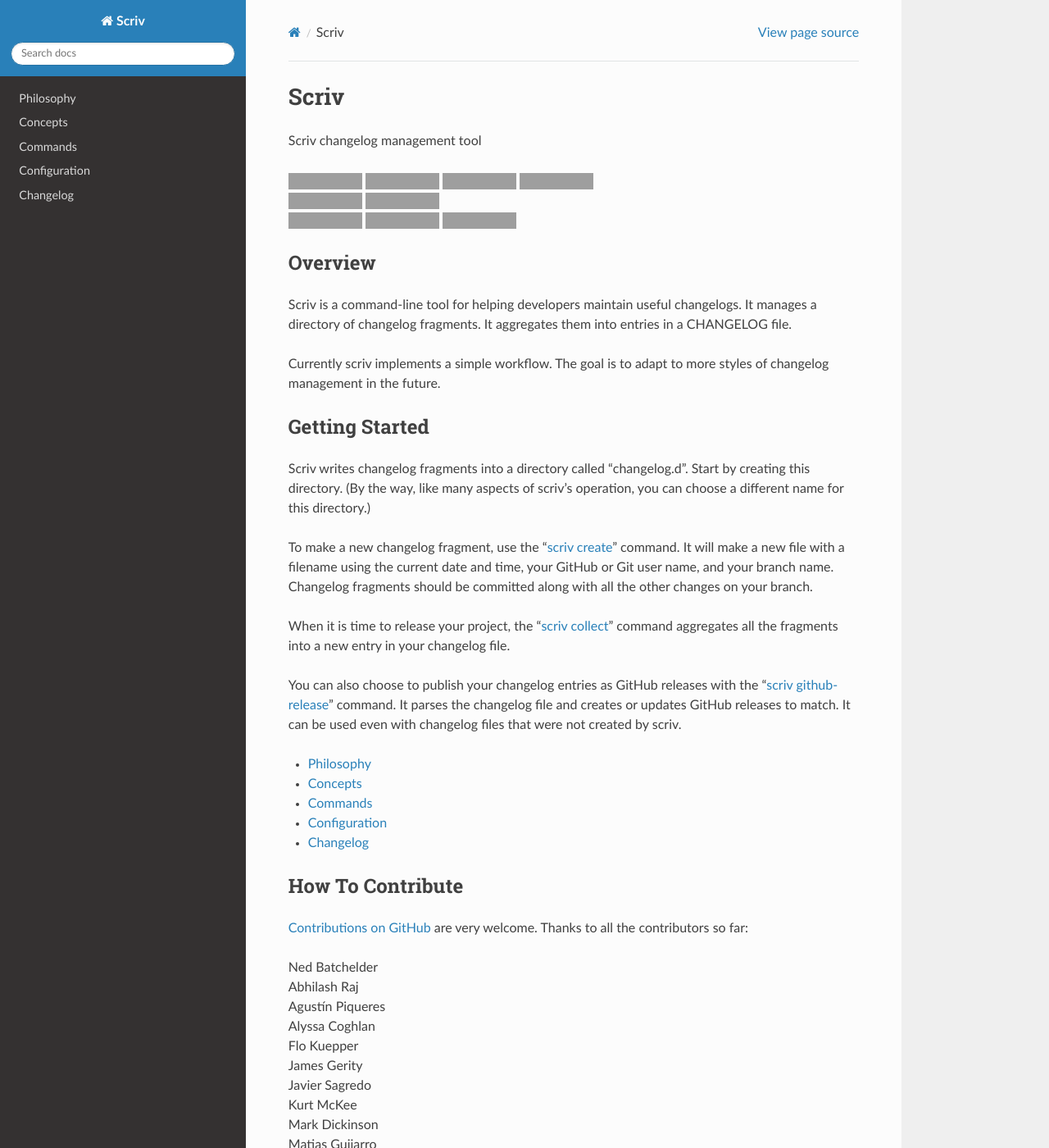
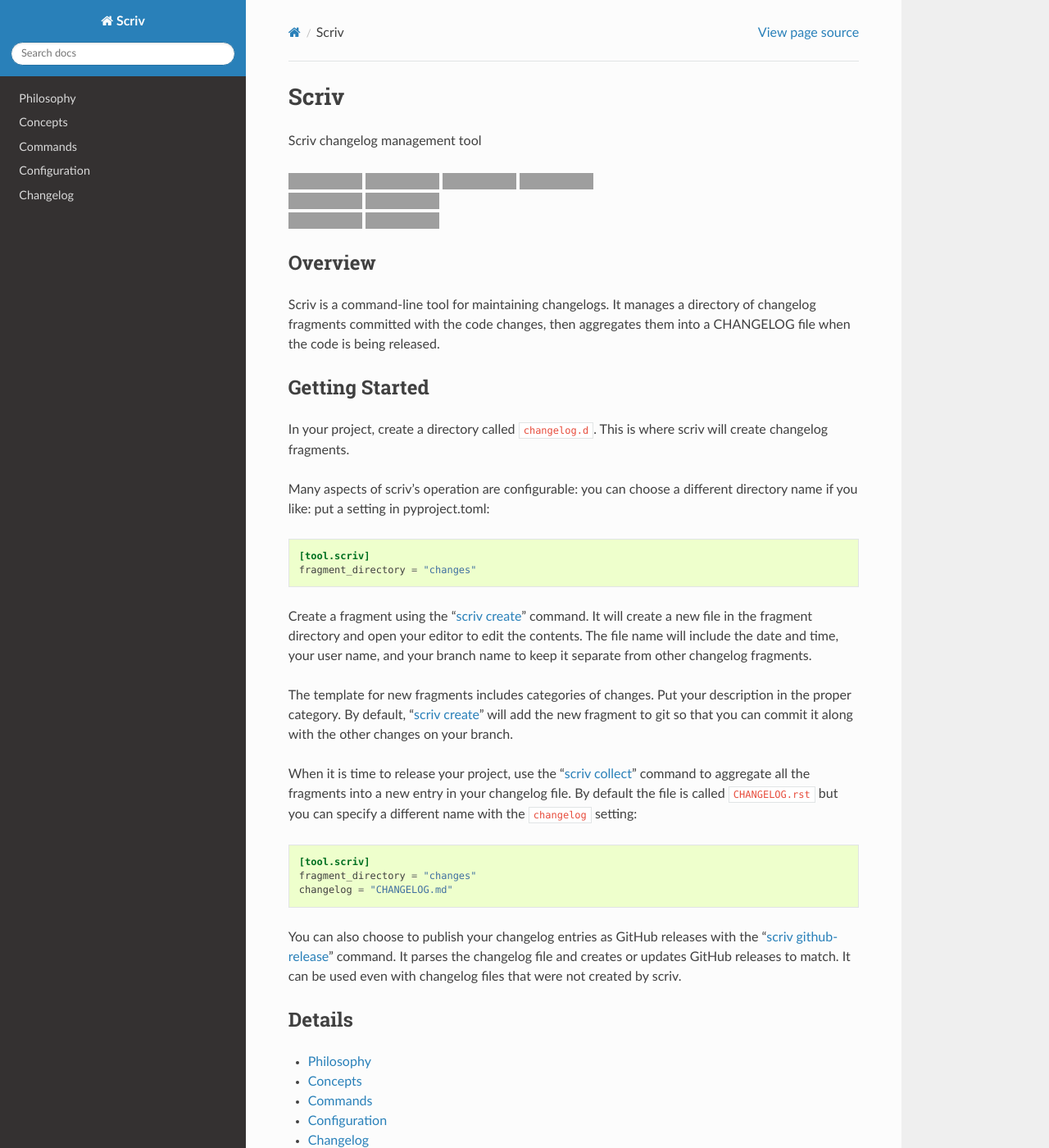
Before and after one commit to nedbat/scriv, a Sphinx documentation site: the page built from docs/index.rst, in a window 1280 px wide and 1400 px high. Shown: the whole window at 82% size. Built offline with Sphinx 7.4.7 and the Read the Docs theme 3.1.0, drawn with Linux system fonts in a browser that asks for light colours; some of the changed text lies outside the part shown; grey boxes are pictures that could not be loaded.

Commit message:
docs: better Getting Started

```diff
--- a/docs/index.rst
+++ b/docs/index.rst
@@ -23,40 +23,60 @@ Scriv changelog management tool
 
 | |pypi-badge| |ci-badge| |coverage-badge| |doc-badge|
 | |pyversions-badge| |license-badge|
-| |sponsor-badge| |bluesky-nedbat| |mastodon-nedbat|
+| |sponsor-badge| |mastodon-nedbat|
 
-.. [[[end]]] (sum: f9zqDj3eU2)
+.. [[[end]]] (sum: haxcrjYNQd)
 
 Overview
 ========
 
-Scriv is a command-line tool for helping developers maintain useful changelogs.
-It manages a directory of changelog fragments. It aggregates them into entries
-in a CHANGELOG file.
-
-Currently scriv implements a simple workflow. The goal is to adapt to more
-styles of changelog management in the future.
+Scriv is a command-line tool for maintaining changelogs.  It manages a
+directory of changelog fragments committed with the code changes, then
+aggregates them into a CHANGELOG file when the code is being released.
 
 
 Getting Started
 ===============
 
-Scriv writes changelog fragments into a directory called "changelog.d".  Start
-by creating this directory.  (By the way, like many aspects of scriv's
-operation, you can choose a different name for this directory.)
+In your project, create a directory called ``changelog.d``. This is where scriv
+will create changelog fragments.
 
-To make a new changelog fragment, use the ":ref:`cmd_create`" command.  It will
-make a new file with a filename using the current date and time, your GitHub or
-Git user name, and your branch name.  Changelog fragments should be committed
-along with all the other changes on your branch.
+Many aspects of scriv's operation are configurable: you can choose a different
+directory name if you like: put a setting in pyproject.toml:
 
-When it is time to release your project, the ":ref:`cmd_collect`" command
-aggregates all the fragments into a new entry in your changelog file.
+.. code-block:: toml
+
+    [tool.scriv]
+    fragment_directory = "changes"
+
+Create a fragment using the ":ref:`cmd_create`" command. It will create a new
+file in the fragment directory and open your editor to edit the contents.  The
+file name will include the date and time, your user name, and your branch name
+to keep it separate from other changelog fragments.
+
+The template for new fragments includes categories of changes. Put your
+description in the proper category.  By default, ":ref:`cmd_create`" will add
+the new fragment to git so that you can commit it along with the other changes
+on your branch.
+
+When it is time to release your project, use the ":ref:`cmd_collect`" command
+to aggregate all the fragments into a new entry in your changelog file. By
+default the file is called ``CHANGELOG.rst`` but you can specify a different
+name with the ``changelog`` setting:
+
+.. code-block:: toml
+
+    [tool.scriv]
+    fragment_directory = "changes"
+    changelog = "CHANGELOG.md"
 
 You can also choose to publish your changelog entries as GitHub releases with
 the ":ref:`cmd_github_release`" command.  It parses the changelog file and
 creates or updates GitHub releases to match.  It can be used even with
 changelog files that were not created by scriv.
+
+Details
+=======
 
 .. toctree::
     :maxdepth: 1
@@ -72,33 +92,6 @@ changelog files that were not created by scriv.
 ..        app, no version numbers
 ..        lib, occasional publish
 
-
-How To Contribute
-=================
-
-`Contributions on GitHub <repo_>`_ are very welcome.
-Thanks to all the contributors so far:
-
-.. [[[cog include_readme_section("contributors") ]]]
-
-| Ned Batchelder
-| Abhilash Raj
-| Agustín Piqueres
-| Alyssa Coghlan
-| Flo Kuepper
-| James Gerity
-| Javier Sagredo
-| Kurt McKee
-| Mark Dickinson
-| Matias Guijarro
-| Max Christoph
-| Michael Makukha
-| Rodrigo Girão Serrão
-| Ronny Pfannschmidt
-
-.. [[[end]]] (sum: y19u+Uuyzy)
-
-.. _repo: https://github.com/nedbat/scriv
 
 .. [[[cog include_readme_section("badge-links") ]]]
 
```
Also changed, not shown: README.rst (+7 -28 lines).
